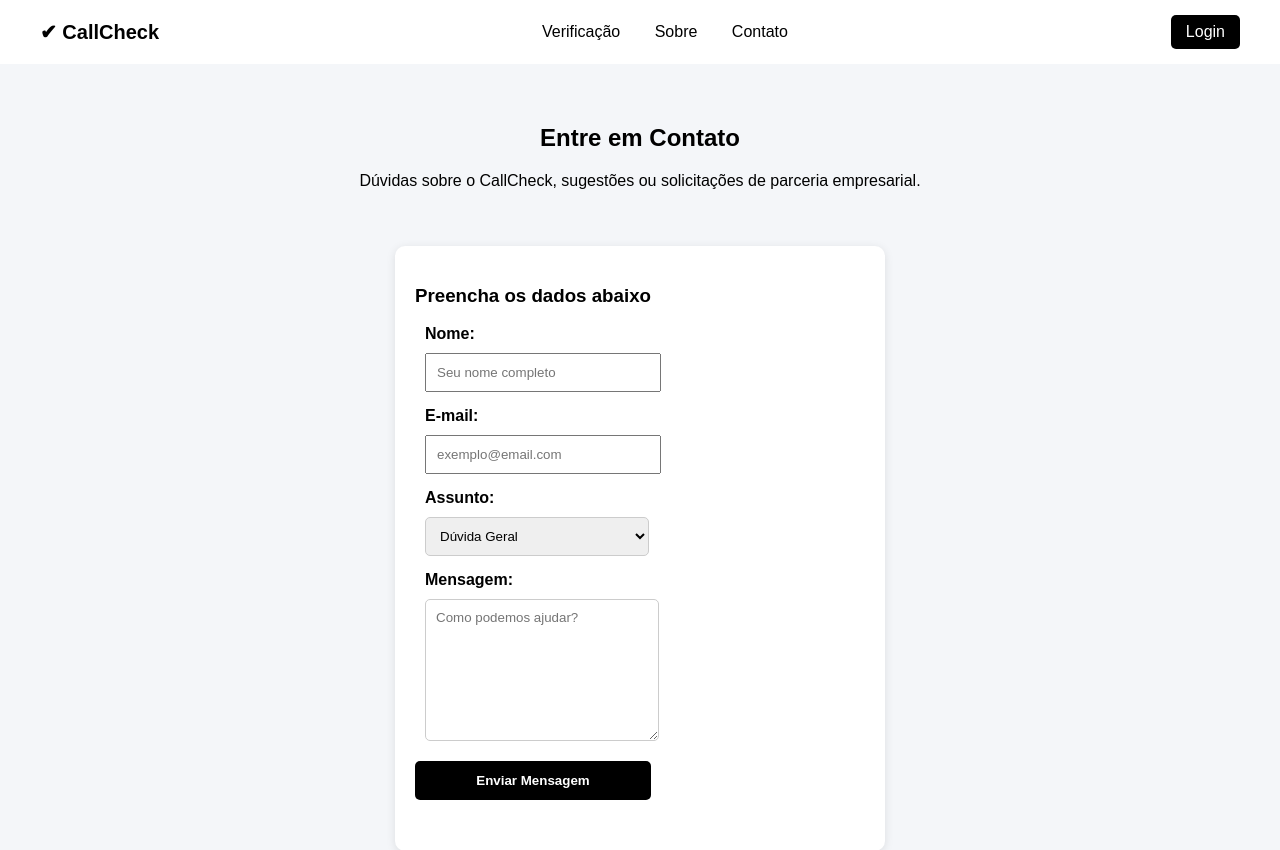
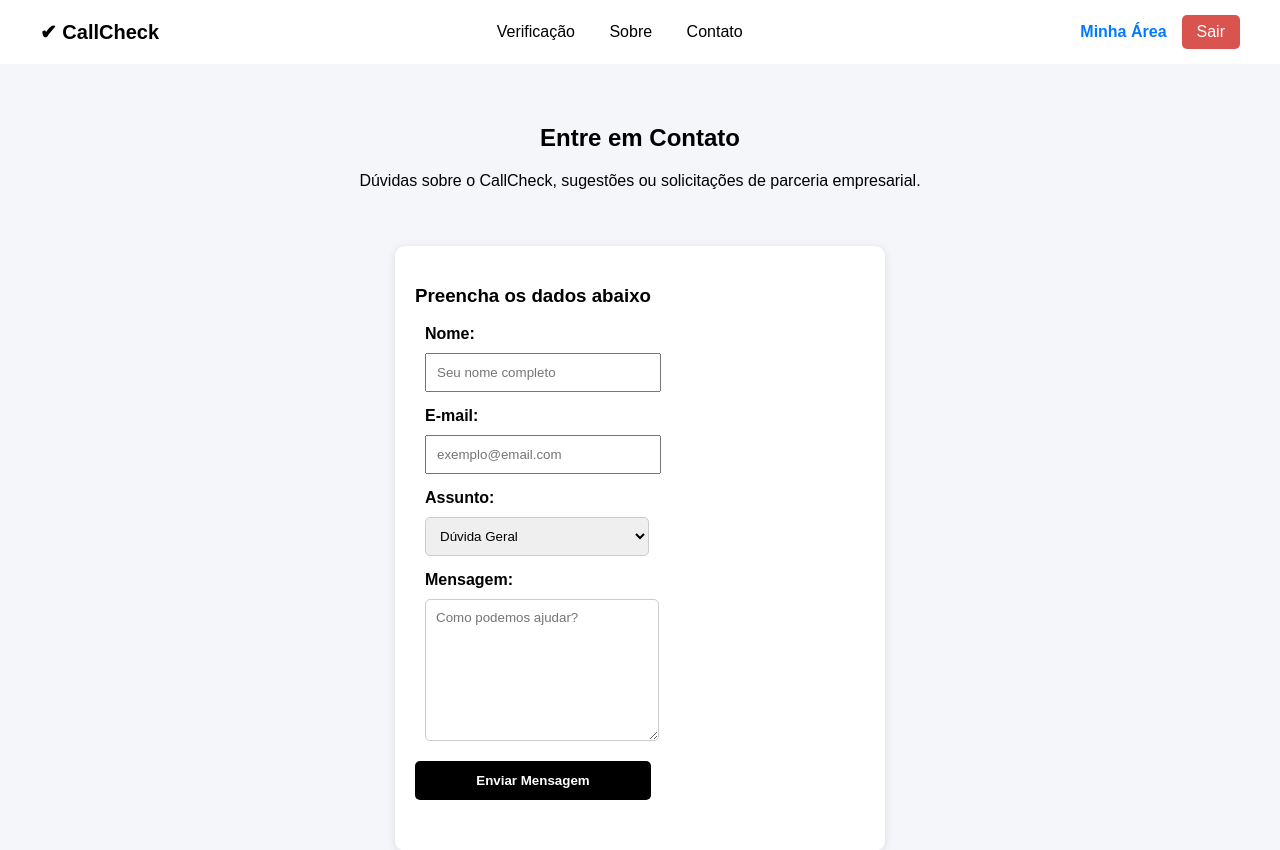
Before and after one commit to dealkis/CallCheck, a Flask app: page /contato in a window 1280 px wide. Shown: the top 850 px of the page. Run offline with Flask 3, Linux system fonts and the light colour scheme; the visitor is signed in with stand-in values (Sample User, id 1).

Commit message:
Update base.html

```diff
--- a/templates/base.html
+++ b/templates/base.html
@@ -33,7 +33,16 @@
         <a href="{{ url_for('sobre') }}">Sobre</a>
         <a href="{{ url_for('contato') }}">Contato</a>
     </nav>
-    <a href="{{ url_for('login') }}" class="login-btn">Login</a>
+
+    <!-- ÁREA ALTERADA: MENU DINÂMICO -->
+    {% if session.get('usuario_logado') %}
+        <div style="display: flex; align-items: center; gap: 15px;">
+            <a href="{{ url_for('perfil_usuario') }}" style="text-decoration: none; color: #007bff; font-weight: bold;">Minha Área</a>
+            <a href="{{ url_for('logout') }}" class="login-btn" style="background: #d9534f;">Sair</a>
+        </div>
+    {% else %}
+        <a href="{{ url_for('login') }}" class="login-btn">Login</a>
+    {% endif %}
 </header>
 
 {% block content %}{% endblock %}
```
